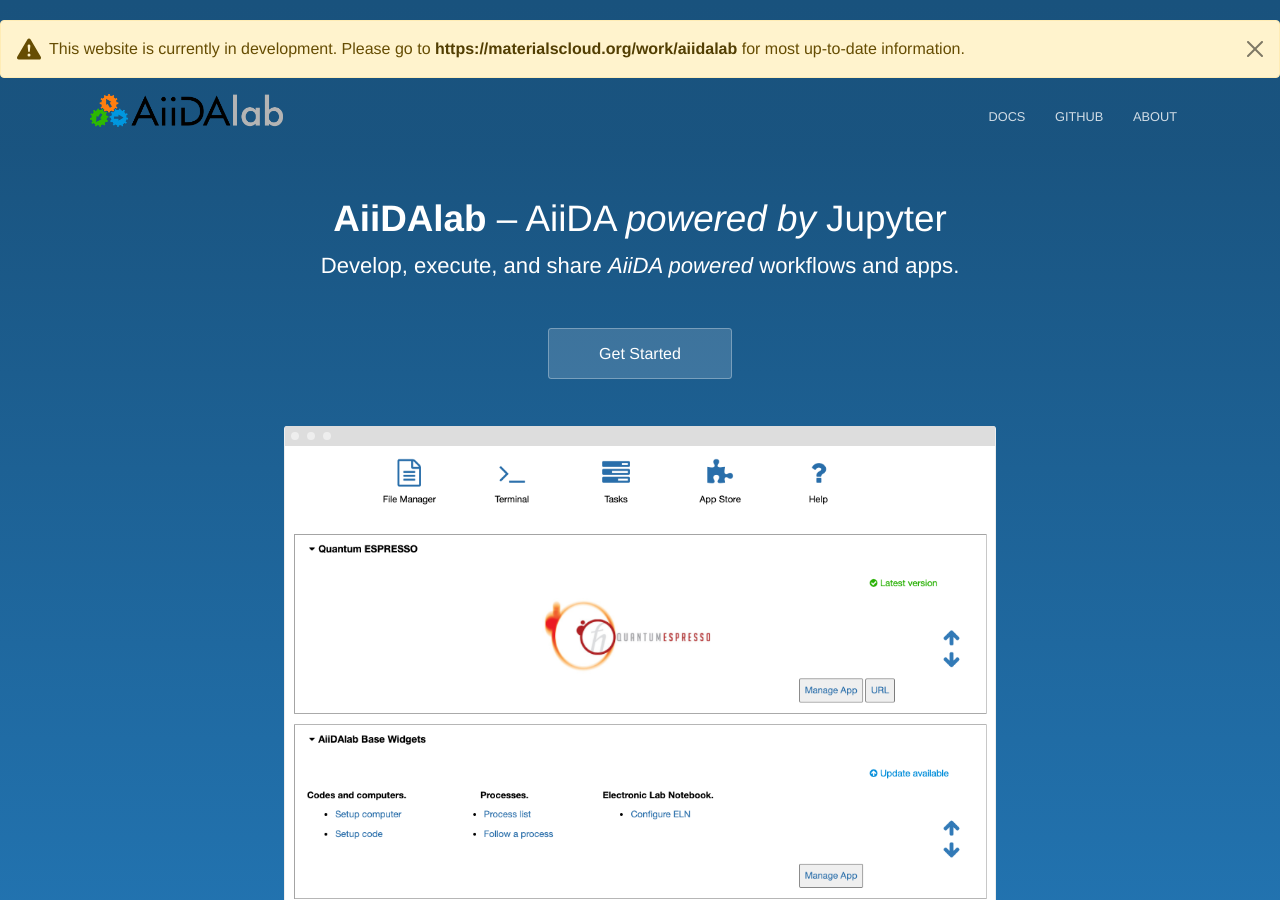
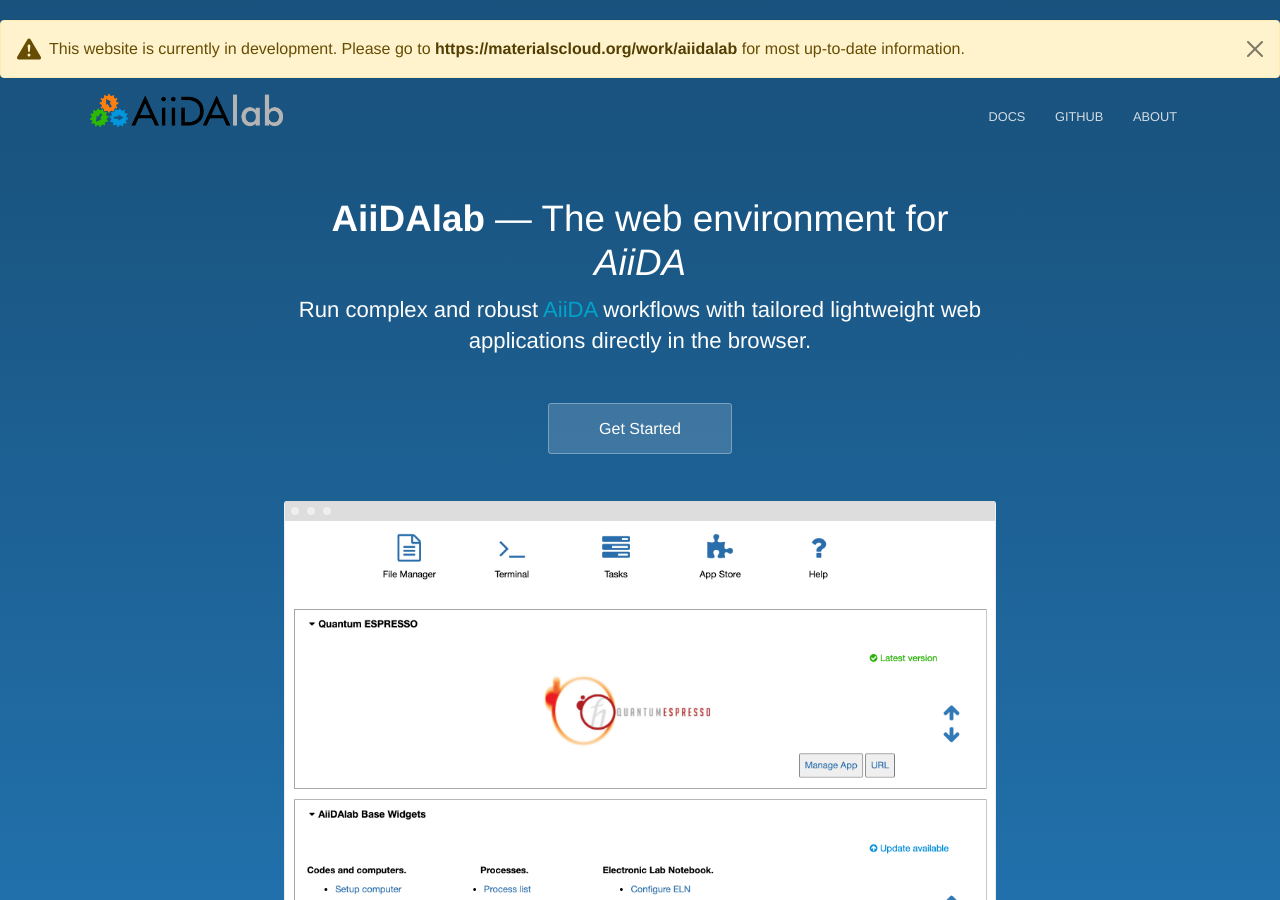
Before and after one commit to edan-bainglass/aiidalab-website, a Jekyll site: the page built from index.html, in a window 1280 px wide and 900 px high. Built offline with Jekyll 4.4.1, drawn with Linux system fonts in a browser that asks for light colours.

```diff
--- a/index.html
+++ b/index.html
@@ -4,8 +4,8 @@
 ---
 <section class="hero">
 	<div class="text-container">
-		<h1 class="editable"><strong>AiiDAlab</strong> – AiiDA <em>powered by</em> Jupyter</h1>
-		<p class="subtext editable">Develop, execute, and share <em>AiiDA powered</em> workflows and apps.</p>
+		<h1 class="editable"><strong>AiiDAlab</strong> &mdash; The web environment for <em>AiiDA</em></h1>
+		<p class="subtext editable">Run complex and robust <a href="https://aiida.net" target="_blank">AiiDA</a> workflows with tailored lightweight web applications directly in the browser.</p>
 		<div class="cta button alt"><a href="https://aiidalab.readthedocs.io/en/latest/usage/index.html">Get Started</a></div>
 		<div>
 			<img src="{{ site.baseurl }}/images/start_page.png" alt="Screenshot of Home app start page" class="screenshot editable" />
```
